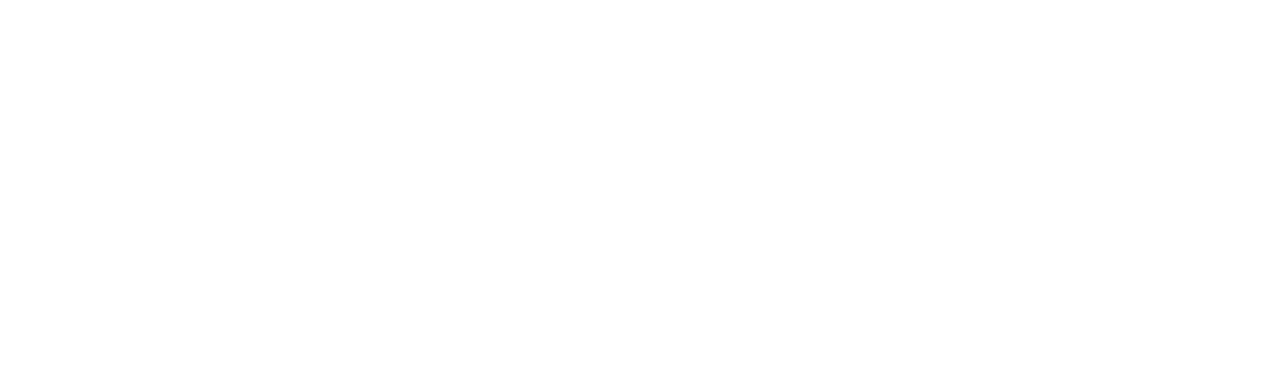
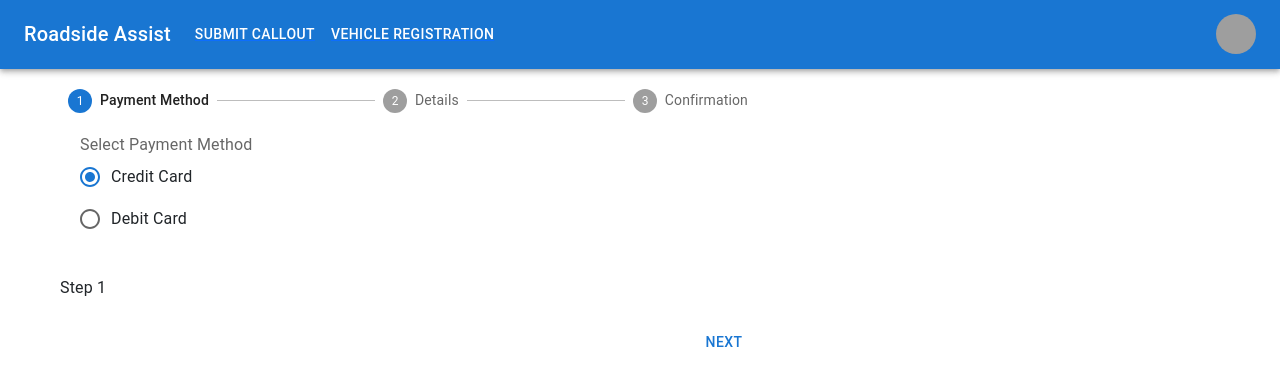
Before and after one commit to emma-edwards/CSCI314-C13, a React (Create React App) app in the folder my-react-app/: page /Payment in a window 1280 px wide. Before the commit this address had no page. Shown: the top 386 px of the page. Built offline with nearby package versions, Linux system fonts and the light colour scheme; grey boxes are pictures that could not be loaded; what google-maps-react would draw is missing.

Commit message:
ADDED PAYMENT PAGE

```diff
--- a/my-react-app/src/Pages/Payment.js
+++ b/my-react-app/src/Pages/Payment.js
@@ -1,3 +1,181 @@
-/*
-Calculate payment, provide two payment option and Payment info input
-*/
+import * as React from "react";
+import Box from "@mui/material/Box";
+import Stepper from "@mui/material/Stepper";
+import Step from "@mui/material/Step";
+import StepLabel from "@mui/material/StepLabel";
+import Button from "@mui/material/Button";
+import Typography from "@mui/material/Typography";
+import {
+  Container,
+  FormControl,
+  FormControlLabel,
+  FormLabel,
+  Radio,
+  RadioGroup,
+  Stack,
+  TextField,
+  Alert,
+} from "@mui/material";
+import { Padding } from "@mui/icons-material";
+import { DesktopDatePicker, LocalizationProvider } from "@mui/x-date-pickers";
+import { AdapterDateFns } from "@mui/x-date-pickers/AdapterDateFns";
+
+const steps = ["Payment Method", "Details", "Confirmation"];
+
+function Payment() {
+  const [activeStep, setActiveStep] = React.useState(0);
+  const [skipped, setSkipped] = React.useState(new Set());
+  const [paymentMethod, setPaymentMethod] = React.useState("credit");
+
+  const isStepOptional = (step) => {
+    return false;
+  };
+
+  const isStepSkipped = (step) => {
+    return skipped.has(step);
+  };
+
+  const handleNext = () => {
+    if (activeStep == 2) {
+      window.location.href = "/";
+    } else {
+      setActiveStep((prevActiveStep) => prevActiveStep + 1);
+    }
+  };
+
+  const handleBack = () => {
+    setActiveStep((prevActiveStep) => prevActiveStep - 1);
+  };
+
+  const handleSkip = () => {
+    throw new Error("You can't skip a step that isn't optional.");
+  };
+
+  const handleReset = () => {
+    setActiveStep(0);
+  };
+  const [loading, setLoading] = React.useState(true);
+  function handleClick() {
+    setLoading(true);
+  }
+
+  const getStepContent = () => {
+    if (activeStep == 0) {
+      return (
+        <FormControl style={{ padding: 20 }}>
+          <FormLabel id="demo-radio-buttons-group-label">Select Payment Method</FormLabel>
+          <RadioGroup
+            aria-labelledby="demo-radio-buttons-group-label"
+            value={paymentMethod}
+            name="radio-buttons-group"
+            onChange={(value) => setPaymentMethod(value.target.value)}
+          >
+            <FormControlLabel value="credit" control={<Radio />} label="Credit Card" />
+            <FormControlLabel value="debit" control={<Radio />} label="Debit Card" />
+          </RadioGroup>
+        </FormControl>
+      );
+    }
+
+    if (activeStep == 1) {
+      return (
+        <Box
+          style={{ padding: 20 }}
+          component="form"
+          sx={{
+            "& > :not(style)": { m: 1 },
+          }}
+          noValidate
+          autoComplete="off"
+        >
+          <TextField label="Card Holder Name" variant="outlined" />
+          <LocalizationProvider dateAdapter={AdapterDateFns}>
+            <DesktopDatePicker
+              label="Expiry Date"
+              inputFormat="yyyy/MM/dd"
+              value={"2022/01/01"}
+              renderInput={(params) => <TextField {...params} />}
+            />
+          </LocalizationProvider>
+          <TextField fullWidth={true} label="Card Number" type="number" variant="outlined" />
+
+          <TextField label="CVV" type="number" variant="outlined" />
+        </Box>
+      );
+    }
+
+    if (activeStep == 2) {
+      return (
+        <Box
+          style={{ padding: 20 }}
+          component="form"
+          sx={{
+            "& > :not(style)": { m: 1 },
+          }}
+          noValidate
+          autoComplete="off"
+        >
+          <Stack sx={{ width: "100%" }} spacing={2}>
+            <Alert severity="success">Payment Successful</Alert>
+          </Stack>
+        </Box>
+      );
+    }
+  };
+
+  return (
+    <Container style={{ padding: 20 }}>
+      <Box sx={{ width: "60%" }}>
+        <Stepper activeStep={activeStep}>
+          {steps.map((label, index) => {
+            const stepProps = {};
+            const labelProps = {};
+            if (isStepOptional(index)) {
+              labelProps.optional = <Typography variant="caption">Optional</Typography>;
+            }
+            if (isStepSkipped(index)) {
+              stepProps.completed = false;
+            }
+            return (
+              <Step key={label} {...stepProps}>
+                <StepLabel {...labelProps}>{label}</StepLabel>
+              </Step>
+            );
+          })}
+        </Stepper>
+
+        {getStepContent()}
+
+        {activeStep === steps.length ? (
+          <React.Fragment>
+            <Typography sx={{ mt: 2, mb: 1 }}>
+              All steps completed - you&apos;re finished
+            </Typography>
+            <Box sx={{ display: "flex", flexDirection: "row", pt: 2 }}>
+              <Box sx={{ flex: "1 1 auto" }} />
+              <Button onClick={handleReset}>Reset</Button>
+            </Box>
+          </React.Fragment>
+        ) : (
+          <React.Fragment>
+            <Typography sx={{ mt: 2, mb: 1 }}>Step {activeStep + 1}</Typography>
+            <Box sx={{ display: "flex", flexDirection: "row", pt: 2 }}>
+              <Box sx={{ flex: "1 1 auto" }} />
+              {isStepOptional(activeStep) && (
+                <Button color="inherit" onClick={handleSkip} sx={{ mr: 1 }}>
+                  Skip
+                </Button>
+              )}
+
+              <Button onClick={handleNext}>
+                {activeStep === steps.length - 1 ? "Finish" : "Next"}
+              </Button>
+            </Box>
+          </React.Fragment>
+        )}
+      </Box>
+    </Container>
+  );
+}
+
+export default Payment;
--- a/my-react-app/src/index.js
+++ b/my-react-app/src/index.js
@@ -1,31 +1,31 @@
-import React from 'react';
-import ReactDOM from 'react-dom/client';
+import React from "react";
+import ReactDOM from "react-dom/client";
 import { BrowserRouter, Routes, Route, Outlet } from "react-router-dom";
-import './index.css';
+import "./index.css";
 //import App from './App';
 //import Layout from './Pages/Layout';
-import Nav from './Pages/Nav';
-import Home from './Pages/Home';
-import SignIn from './Pages/SignIn';
-import Subscriptions from './Pages/Subscriptions';
-import Pricing from './Pages/Pricing';
+import Nav from "./Pages/Nav";
+import Home from "./Pages/Home";
+import SignIn from "./Pages/SignIn";
+import Subscriptions from "./Pages/Subscriptions";
+import Pricing from "./Pages/Pricing";
 import EditMembership from "./Pages/EditMembership";
-import EditProfile from './Pages/EditProfile';
-import reportWebVitals from './reportWebVitals';
+import EditProfile from "./Pages/EditProfile";
+import reportWebVitals from "./reportWebVitals";
 import ProfessionalReg from "./Pages/ProfessionalReg";
 import VehicleReg from "./Pages/VehicleReg";
 import SubmitClaim from "./Pages/SubmitClaim";
 import SignUp from "./Pages/SignUp";
 import CalloutLocation from "./Pages/CalloutLocation";
-import MemberHome from './Pages/MemberHome';
-import ProfessionalHome from './Pages/ProfessionalHome';
-import AvJobs from './Pages/AvJobs';
-import CurrentJobs from './Pages/CurrentJobs';
-import PNav from './Pages/PNav';
-import EditProfProfile from './Pages/EditProfProfile';
-import ServiceReport from './Pages/ServiceReport';
-import 'bootstrap/dist/css/bootstrap.css';
-
+import MemberHome from "./Pages/MemberHome";
+import ProfessionalHome from "./Pages/ProfessionalHome";
+import AvJobs from "./Pages/AvJobs";
+import CurrentJobs from "./Pages/CurrentJobs";
+import PNav from "./Pages/PNav";
+import EditProfProfile from "./Pages/EditProfProfile";
+import ServiceReport from "./Pages/ServiceReport";
+import "bootstrap/dist/css/bootstrap.css";
+import Payment from "./Pages/Payment";
 
 export default function App() {
   return (
@@ -48,26 +48,20 @@ export default function App() {
           <Route path="SubmitClaim" element={<SubmitClaim />} />
           <Route path="SignUp" element={<SignUp />} />
           <Route path="CalloutLocation" element={<CalloutLocation />} />
-                    <Route path="ServiceReport" element={<ServiceReport/>} />
-
-
-=========
+          <Route path="ServiceReport" element={<ServiceReport />} />
+          <Route path="Payment" element={<Payment />} />
           <Route path="MemberHome" element={<MemberHome />} />
         </Route>
->>>>>>>>> Temporary merge branch 2
-
         <Route element={<PNav />}>
           <Route path="ProfessionalHome" element={<ProfessionalHome />} />
           <Route path="AvJobs" element={<AvJobs />} />
           <Route path="CurrentJobs" element={<CurrentJobs />} />
           <Route path="EditProfProfile" element={<EditProfProfile />} />
         </Route>
-
       </Routes>
-
     </BrowserRouter>
-    )
+  );
 }
 
-const root = ReactDOM.createRoot(document.getElementById('root'));
+const root = ReactDOM.createRoot(document.getElementById("root"));
 root.render(<App />);
```
Lines whose indentation alone changed are shown as unchanged.
